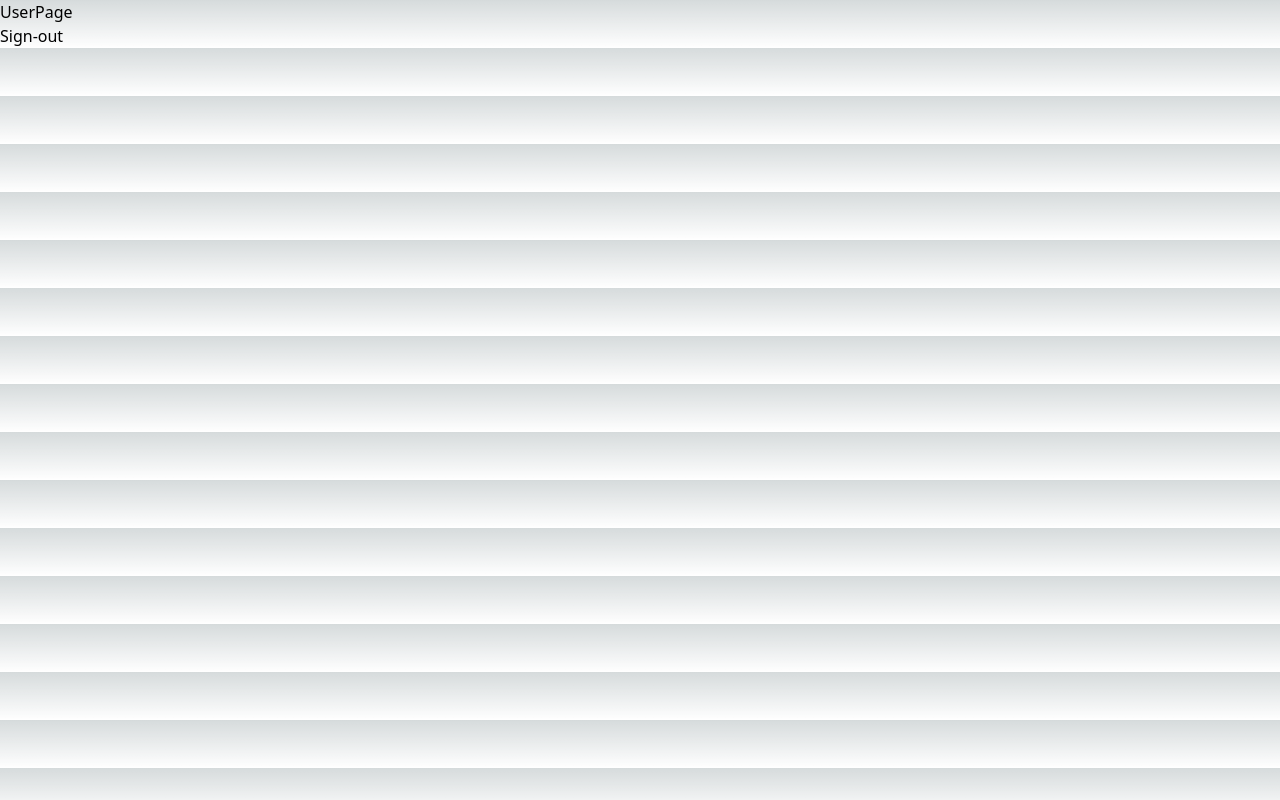
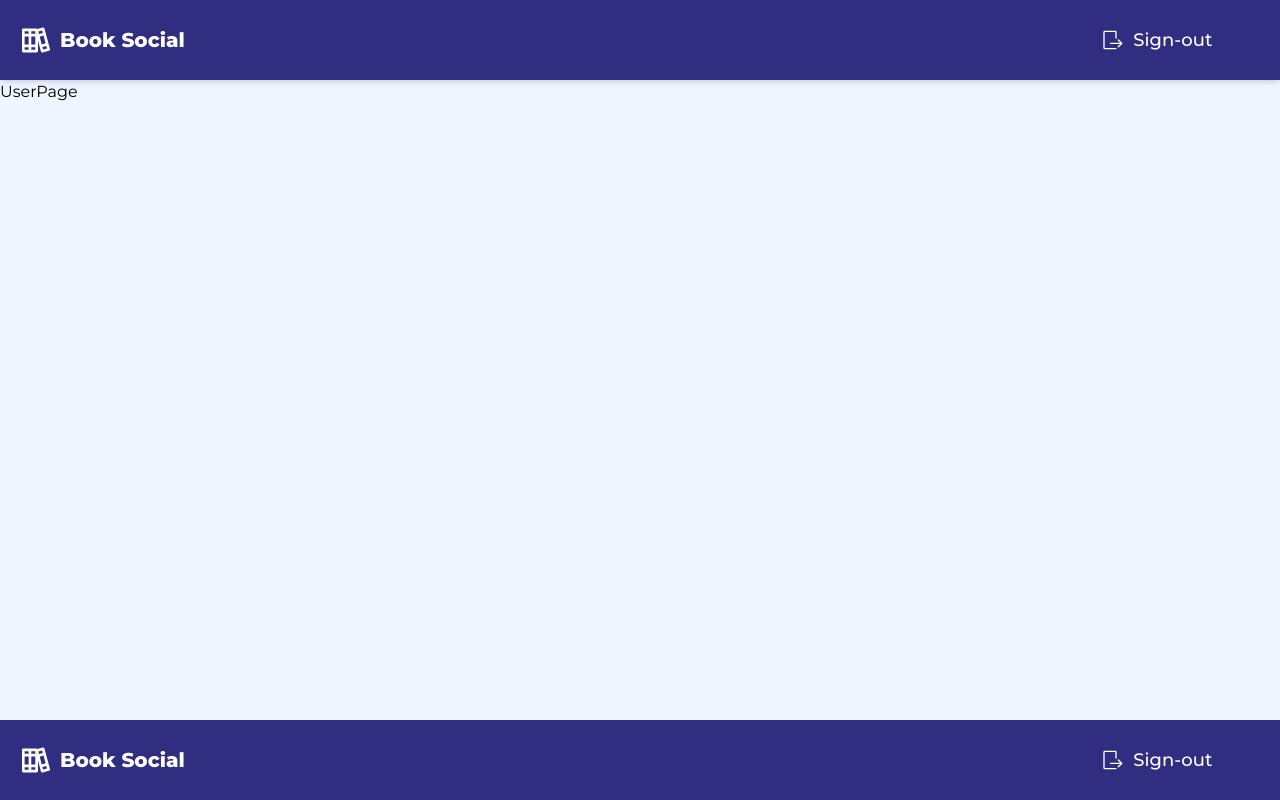
Before and after one commit to realworldweb/book-social-new, a Next.js app: page /user in a window 1280 px wide. Built offline with nearby package versions, Linux system fonts and the light colour scheme; no server answers; the database is empty; sample sign-in values are in the browser's storage.

Commit message:
added restricted header and footer draft routes

```diff
--- a/components/layout/footer.tsx
+++ b/components/layout/footer.tsx
@@ -1,16 +1,22 @@
 import Logo from '../general/logo';
-import { SVGLogin } from '../svg/icons';
+import { SVGLogin, SVGSignIn } from '../svg/icons';
 
-function Header() {
+function Footer() {
 	return (
-		<footer className='relative flex items-center justify-between w-full h-20 p-3 bg-indigo-900 shadow-md'>
+		<header className='relative flex items-center justify-between w-full h-20 p-3 bg-indigo-900 shadow-md'>
 			<Logo />
-			<a className='relative flex items-center justify-between text-lg font-medium text-white'>
-				<SVGLogin height='1.5rem' width='1.5rem' />
-				&nbsp; Login / Sign-up
-			</a>
-		</footer>
+			<nav className='flex flex-col justify-around sm:flex-row sm:w-56'>
+				<a className='relative flex items-center justify-between text-lg font-medium text-white'>
+					<SVGLogin height='1.5rem' width='1.5rem' />
+					&nbsp; Login
+				</a>
+				<a className='relative flex items-center justify-between text-lg font-medium text-white'>
+					<SVGSignIn height='1.5rem' width='1.5rem' />
+					&nbsp; Sign-up
+				</a>
+			</nav>
+		</header>
 	);
 }
 
-export default Header;
+export default Footer;
--- /dev/null
+++ b/components/layout/footerRestricted.tsx
@@ -0,0 +1,29 @@
+import Logo from '../general/logo';
+
+/*firebase*/
+import { useAuth } from '@/context/authUserContext';
+import { LoggedIn } from '@/lib/loggedIn';
+
+/*icons*/
+import { SVGSignOut } from '../svg/icons';
+
+function Header() {
+	const { signOutACC } = useAuth();
+	LoggedIn();
+	return (
+		<header className='relative flex items-center justify-between w-full h-20 p-3 bg-indigo-900 shadow-md'>
+			<Logo />
+			<nav className='flex flex-col justify-around sm:flex-row sm:w-56'>
+				<button
+					onClick={signOutACC}
+					className='relative flex items-center justify-between text-lg font-medium text-white'
+				>
+					<SVGSignOut height='1.5rem' width='1.5rem' />
+					&nbsp; Sign-out
+				</button>
+			</nav>
+		</header>
+	);
+}
+
+export default Header;
--- a/components/layout/header.tsx
+++ b/components/layout/header.tsx
@@ -5,6 +5,7 @@ function Header() {
 	return (
 		<header className='relative flex items-center justify-between w-full h-20 p-3 bg-indigo-900 shadow-md'>
 			<Logo />
+			<nav className='flex flex-col justify-around sm:flex-row sm:w-56'>
 				<a className='relative flex items-center justify-between text-lg font-medium text-white'>
 					<SVGLogin height='1.5rem' width='1.5rem' />
 					&nbsp; Login
@@ -13,6 +14,7 @@ function Header() {
 					<SVGSignIn height='1.5rem' width='1.5rem' />
 					&nbsp; Sign-up
 				</a>
+			</nav>
 		</header>
 	);
 }
--- /dev/null
+++ b/components/layout/headerRestricted.tsx
@@ -0,0 +1,29 @@
+import Logo from '../general/logo';
+
+/*firebase*/
+import { useAuth } from '@/context/authUserContext';
+import { LoggedIn } from '@/lib/loggedIn';
+
+/*icons*/
+import { SVGSignOut } from '../svg/icons';
+
+function Header() {
+	const { signOutACC } = useAuth();
+	LoggedIn();
+	return (
+		<header className='relative flex items-center justify-between w-full h-20 p-3 bg-indigo-900 shadow-md'>
+			<Logo />
+			<nav className='flex flex-col justify-around sm:flex-row sm:w-56'>
+				<button
+					onClick={signOutACC}
+					className='relative flex items-center justify-between text-lg font-medium text-white'
+				>
+					<SVGSignOut height='1.5rem' width='1.5rem' />
+					&nbsp; Sign-out
+				</button>
+			</nav>
+		</header>
+	);
+}
+
+export default Header;
--- a/components/svg/icons.tsx
+++ b/components/svg/icons.tsx
@@ -107,3 +107,28 @@ export function SVGSignIn(props: SVGProps<SVGSVGElement>) {
 		</svg>
 	);
 }
+
+export function SVGSignOut(props: SVGProps<SVGSVGElement>) {
+	const { width, height, fill, ...rest } = props;
+	return (
+		<svg
+			xmlns='http://www.w3.org/2000/svg'
+			width={width ?? '1rem'}
+			height={height ?? '1rem'}
+			viewBox='0 0 36 36'
+			{...rest}
+		>
+			<path
+				fill={fill ?? 'currentColor'}
+				d='M7 6h16v9.8h2V6a2 2 0 0 0-2-2H7a2 2 0 0 0-2 2v24a2 2 0 0 0 2 2h16a2 2 0 0 0 2-2H7Z'
+				className='clr-i-outline clr-i-outline-path-1'
+			/>
+			<path
+				fill={fill ?? 'currentColor'}
+				d='M28.16 17.28a1 1 0 0 0-1.41 1.41L30.13 22h-14.5a1 1 0 0 0-1 1a1 1 0 0 0 1 1h14.5l-3.38 3.46a1 1 0 1 0 1.41 1.41l5.84-5.8Z'
+				className='clr-i-outline clr-i-outline-path-2'
+			/>
+			<path fill='none' d='M0 0h36v36H0z' />
+		</svg>
+	);
+}
--- /dev/null
+++ b/layouts/loggedIn/mainUserArea.tsx
@@ -0,0 +1,32 @@
+/*react*/
+import { ReactNode, FC } from 'react';
+
+/*components*/
+
+import Header from '@/components/layout/headerRestricted';
+import Footer from '@/components/layout/footerRestricted';
+
+/*google fonts*/
+import { Montserrat } from 'next/font/google';
+
+const montserrat = Montserrat({ subsets: ['latin'] });
+
+interface MyProps {
+	children: ReactNode;
+}
+
+const headerOnly: FC<MyProps> = ({ children }) => {
+	return (
+		<div
+			className={`relative flex w-full min-h-screen flex-col justify-between bg-blue-50 ${montserrat.className}`}
+		>
+			<Header />
+
+			<main className='relative flex w-full grow'>{children}</main>
+
+			<Footer />
+		</div>
+	);
+};
+
+export default headerOnly;
--- a/pages/user/index.tsx
+++ b/pages/user/index.tsx
@@ -1,16 +1,14 @@
-/*firebase*/
-import { useAuth } from '@/context/authUserContext';
-import { LoggedIn } from '@/lib/loggedIn';
+import { ReactElement } from 'react';
+
+/*layouts*/
+import Layout from '@/layouts/loggedIn/mainUserArea';
 
 function UserPage() {
-	const { signOutACC } = useAuth();
-	LoggedIn();
-	return (
-		<>
-			<div>UserPage</div>
-			<button onClick={() => signOutACC()}>Sign-out</button>
-		</>
-	);
+	return <div>UserPage</div>;
 }
 
+UserPage.getLayout = function getLayout(page: ReactElement) {
+	return <Layout>{page}</Layout>;
+};
+
 export default UserPage;
```
Lines whose indentation alone changed are shown as unchanged.
